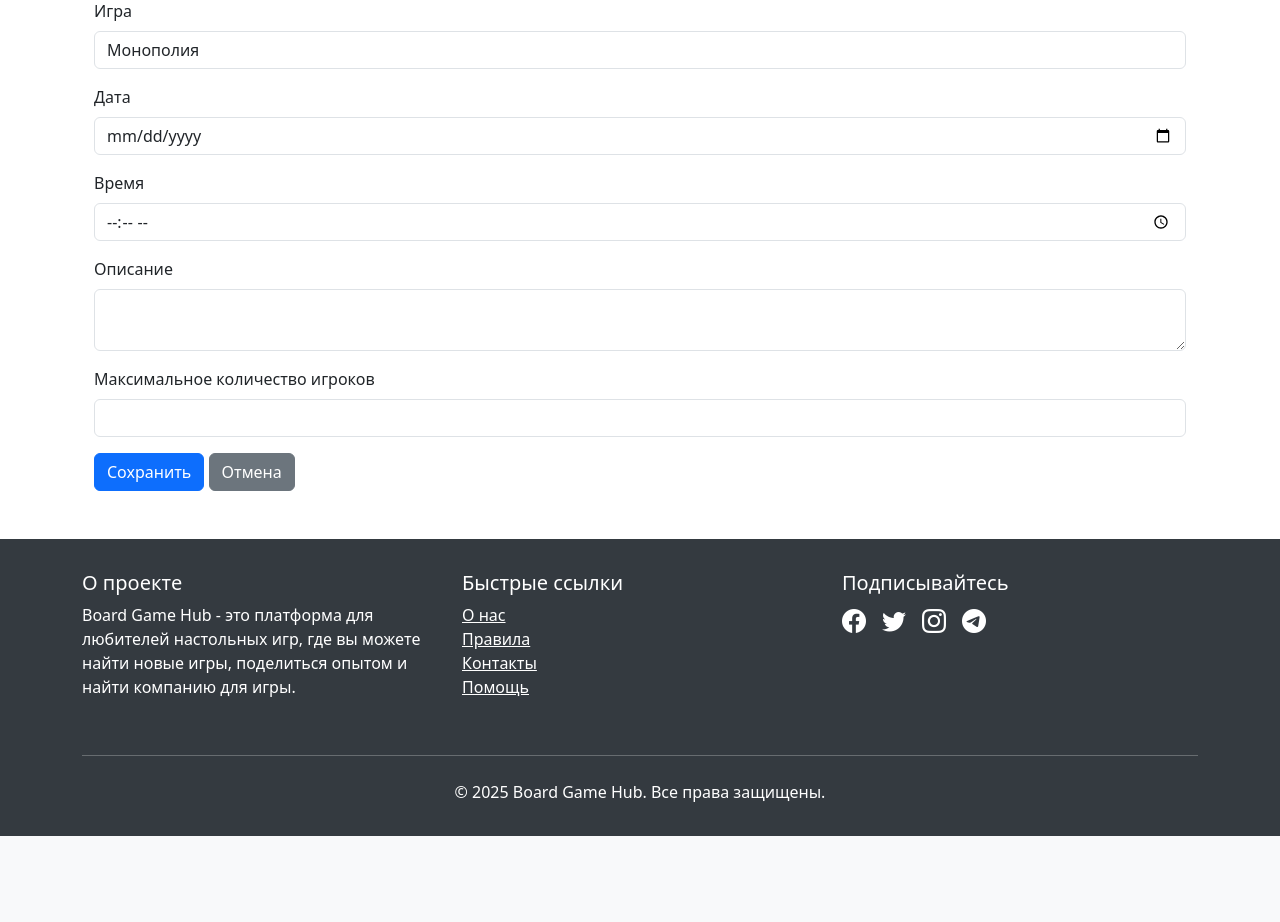
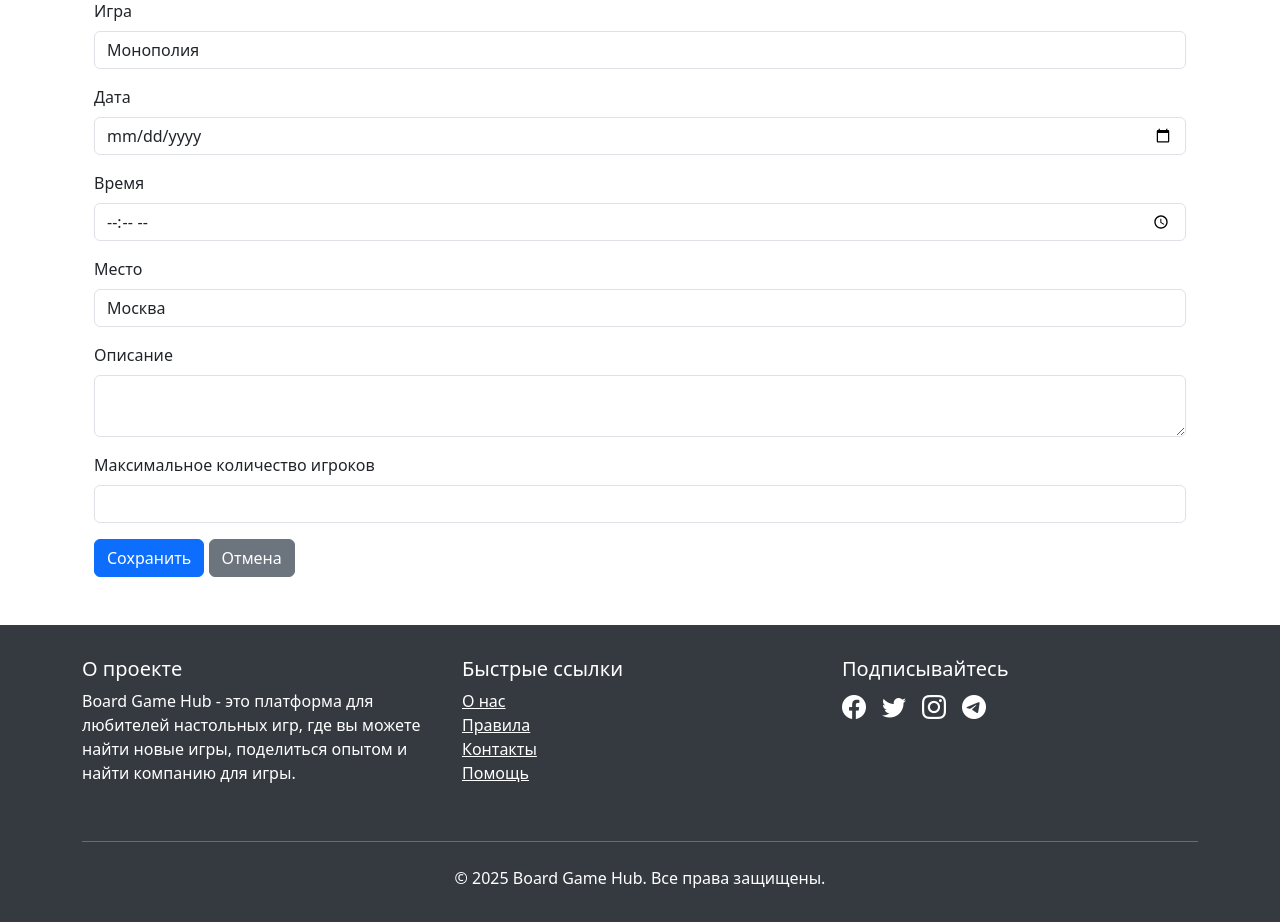
Before and after one commit to Windij/BoardGameHub, a Flask app: page /game_sessions/new in a window 1280 px wide. Shown: the part 143-1065 px from the top of the page. Before the commit the page ends 979 px from the top, so only its background shows below. Run offline with Flask 3, Linux system fonts and the light colour scheme; a user stored in the database is signed in; data comes from the database, SQL or seed files in the repository; both versions use the stored data as it was after the commit; some libraries are stand-ins or nearby versions.

```diff
--- a/app/forms/game_session.py
+++ b/app/forms/game_session.py
@@ -7,6 +7,7 @@ class GameSessionForm(FlaskForm):
     game = SelectField('Игра', coerce=int, validators=[DataRequired()])
     date = DateField('Дата', format='%Y-%m-%d', validators=[DataRequired()])
     time = TimeField('Время', format='%H:%M', validators=[DataRequired()])
+    location = StringField('Место', validators=[DataRequired()])
     description = TextAreaField('Описание', validators=[DataRequired()])
     max_players = IntegerField('Максимальное количество игроков', validators=[DataRequired()])
     submit = SubmitField('Сохранить')
--- a/app/main.py
+++ b/app/main.py
@@ -244,6 +244,7 @@ def game_sessions():
     finally:
         db_sess.close()
 
+
 @app.route('/game_sessions/new', methods=['GET', 'POST'])
 @login_required
 def game_session_new():
@@ -254,28 +255,37 @@ def game_session_new():
         games = db_sess.query(Game).all()
         form.game.choices = [(g.id, g.title) for g in games]
 
+        # Устанавливаем город пользователя как значение по умолчанию
+        if request.method == "GET":
+            form.location.data = current_user.location or ""  # Используем пустую строку если location=None
+
         if form.validate_on_submit():
             session = GameSession(
                 game_id=form.game.data,
                 date=form.date.data,
                 time=form.time.data,
-                location=current_user.location,
+                location=form.location.data,  # Используем значение из формы
                 description=form.description.data,
                 max_players=form.max_players.data,
                 creator_id=current_user.id,
-                current_players=1
+                current_players=1,
+                status="Запланировано"  # Явно устанавливаем статус
             )
             session.participants.append(current_user)
             db_sess.add(session)
             db_sess.commit()
             flash('Игровая встреча успешно создана!', 'success')
             return redirect('/game_sessions')
+    except Exception as e:
+        db_sess.rollback()
+        flash(f'Ошибка при создании встречи: {str(e)}', 'danger')
     finally:
         db_sess.close()
 
     return render_template('game_session_form.html',
-                         title='Новая встреча',
-                         form=form)
+                           title='Новая встреча',
+                           form=form)
+
 
 @app.route('/game_sessions/<int:id>/edit', methods=['GET', 'POST'])
 @login_required
--- a/app/templates/game_session_form.html
+++ b/app/templates/game_session_form.html
@@ -31,6 +31,14 @@
         </div>
 
         <div class="mb-3">
+            <label for="location" class="form-label">{{ form.location.label }}</label>
+            {{ form.location(class="form-control") }}
+            {% for error in form.location.errors %}
+            <div class="alert alert-danger">{{ error }}</div>
+            {% endfor %}
+        </div>
+
+        <div class="mb-3">
             <label for="description" class="form-label">{{ form.description.label }}</label>
             {{ form.description(class="form-control") }}
             {% for error in form.description.errors %}
```
Also changed, not shown: app/db/boardgames.db.
